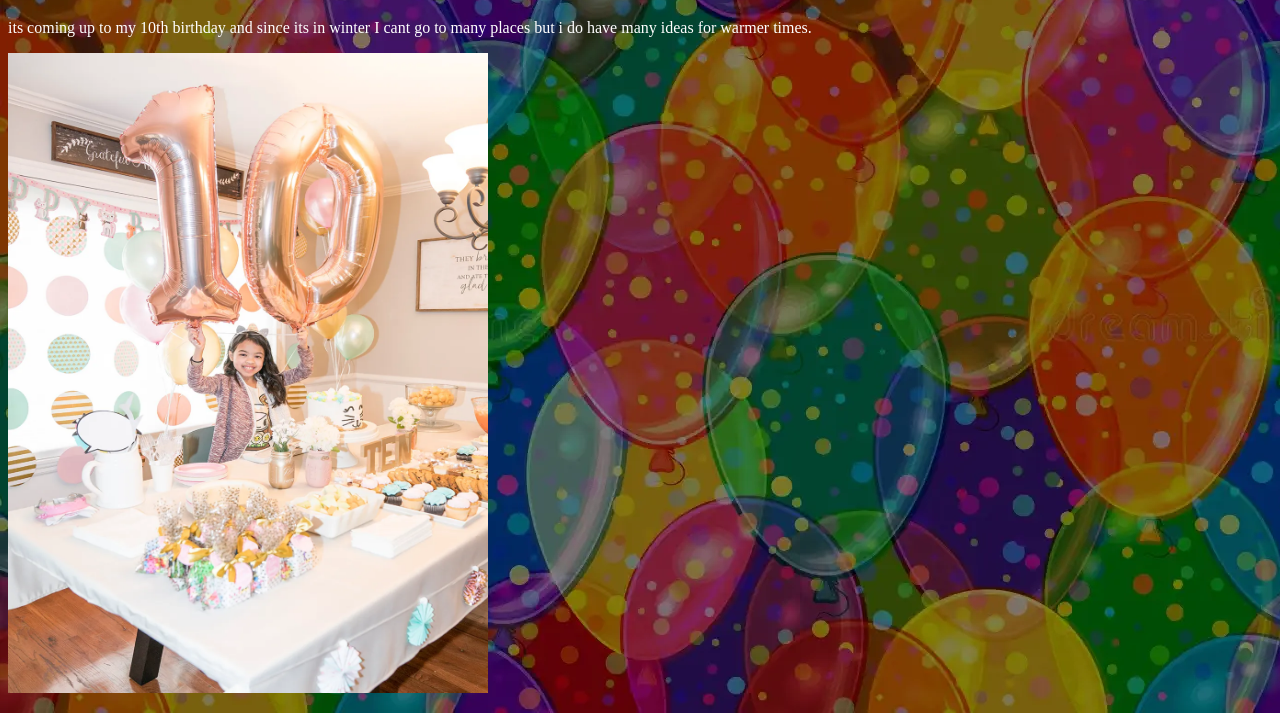
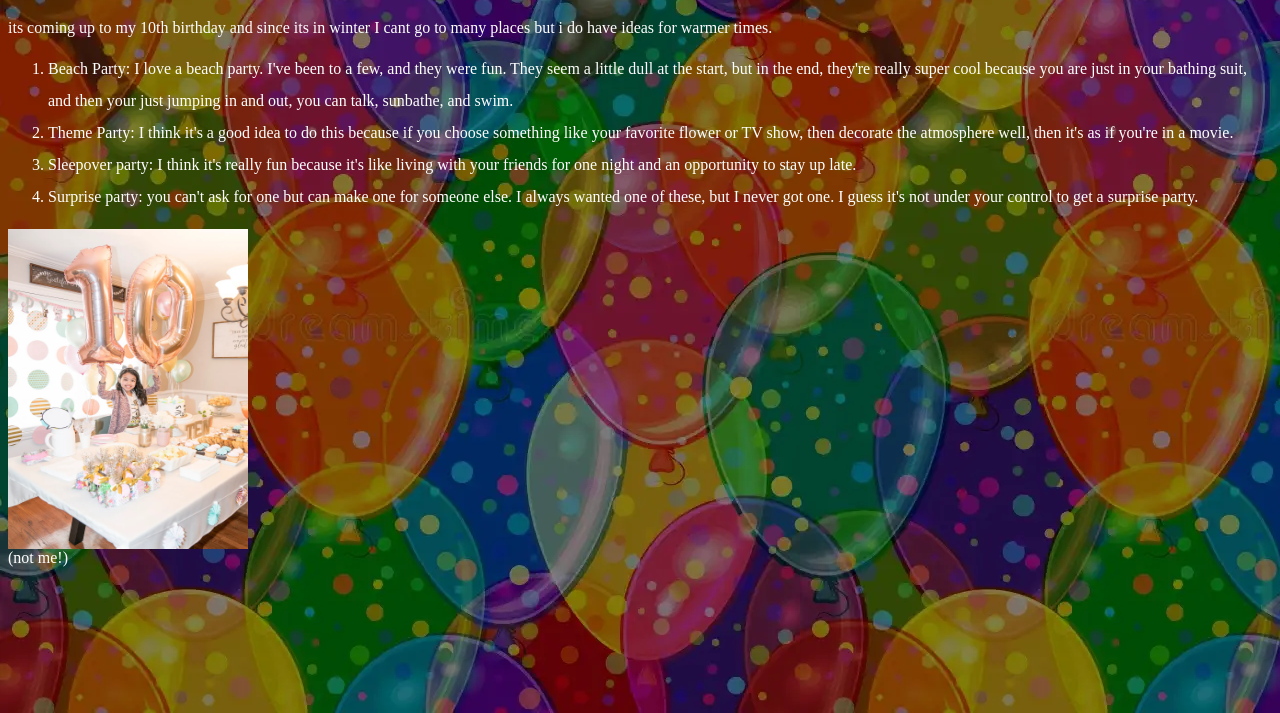
Before and after one commit to yoavaviram/sophia-blog, a plain HTML site: page birthdays.html in a window 1280 px wide. Shown: the part 87-800 px from the top of the page. Drawn offline with Linux system fonts and the light colour scheme.

Commit message:
Add things to do on birthdays

```diff
--- a/birthdays.html
+++ b/birthdays.html
@@ -2,7 +2,15 @@
 <body style="background-image: url('baloons2.webp'); background-repeat: repeat;  background-size: 800px 800px; color: white;">
     <a style="color: yellow" href="index.html">Home</a>
     <h1>Here are some birday ideas</h1>
-    <p> its coming up to my 10th birthday and since its in winter I cant go to many places but i do have many ideas for warmer times.</p>
-    <img src="birthday.webp" width="480" height="640"/>
+    <p> its coming up to my 10th birthday and since its in winter I cant go to many places but i do have  ideas for warmer times. </p>
+    <ol style="line-height: 2rem;">
+        <li>Beach Party: I love a beach party. I've been to a few, and they were fun. They seem a little dull at the start, but in the end, they're really super cool because you are just in your bathing suit, and then your just jumping in and out, you can talk, sunbathe, and swim.</li>
+        <li>Theme Party: I think it's a good idea to do this because if you choose something like your favorite flower or TV show, then decorate the atmosphere well, then it's as if you're in a movie.</li>
+        <li>Sleepover party: I think it's really fun because it's like living with your friends for one night and an opportunity to stay up late. </li>
+        <li>Surprise party: you can't ask for one but can make one for someone else. I always wanted one of these, but I never got one. I guess it's not under your control to get a surprise party.</li>
+    </ol>
+    <img src="birthday.webp" width="240" height="320"/>
+    </br>
+    (not me!)
 </body>
 </html>
```
